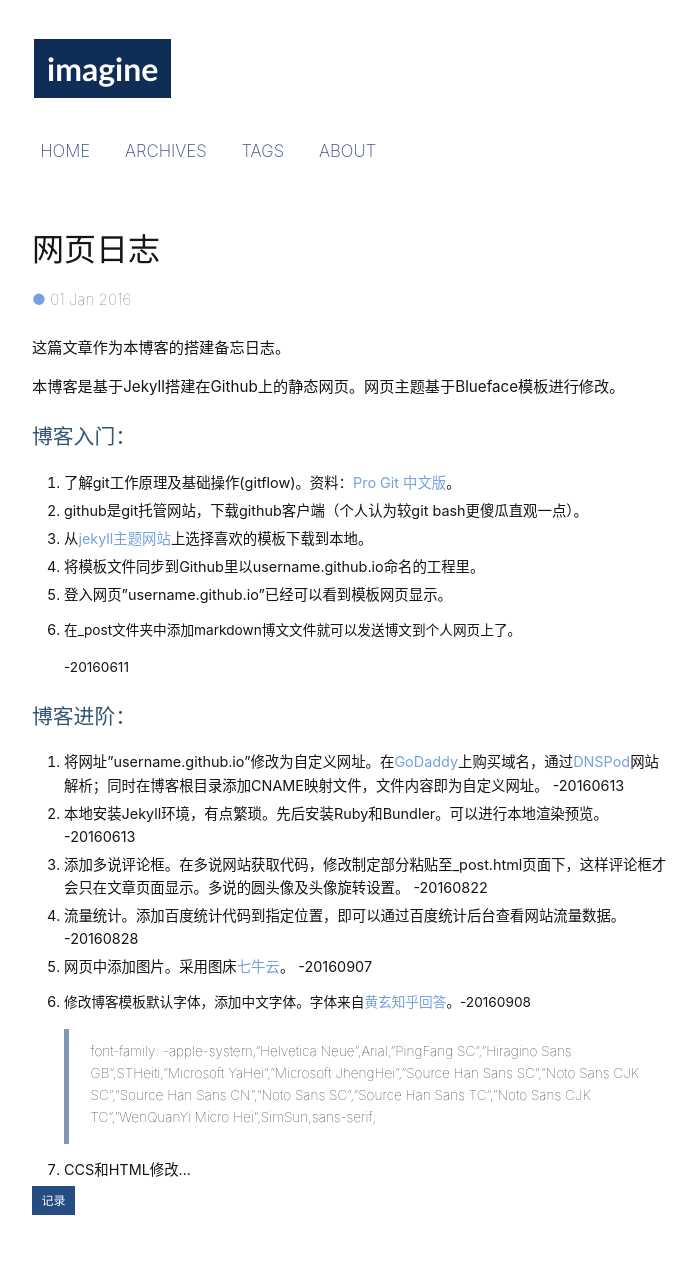
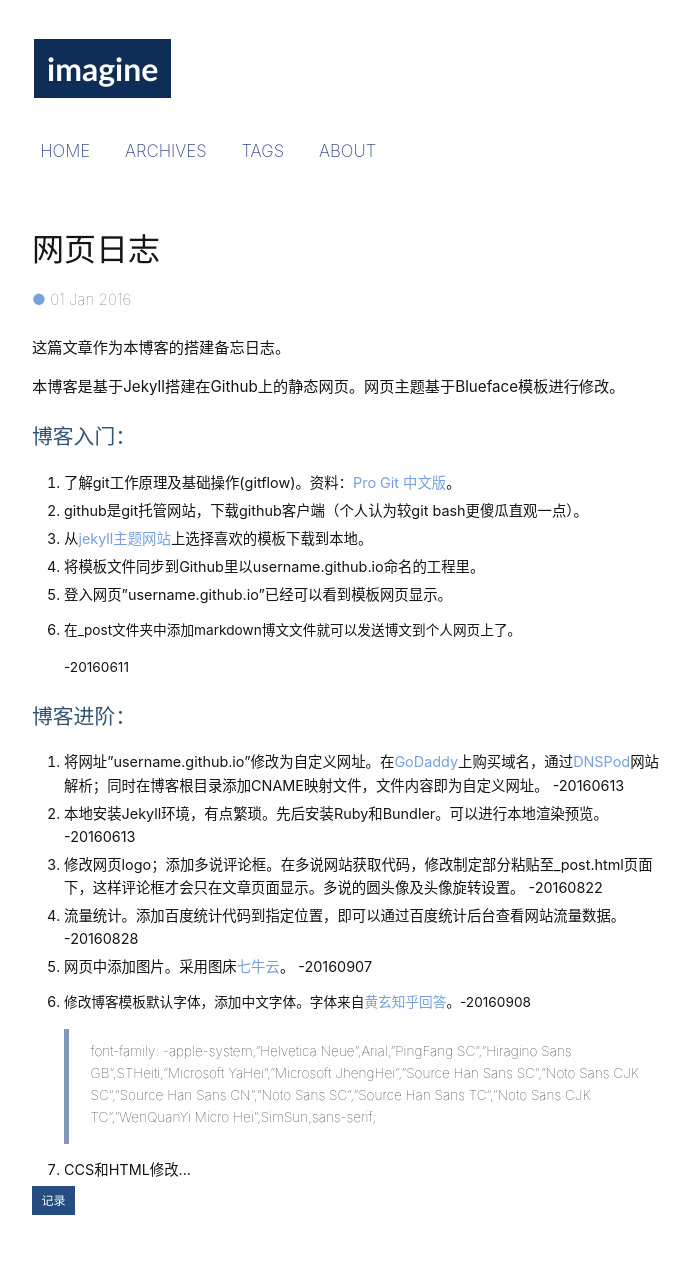
Before and after one commit to tumatu/tumatu.github.io, a Jekyll site: the page built from _posts/2016-00-00-网页日志.md, in a window 1280 px wide. Shown: the whole page, without its empty margins (288-984 px from the left). Built offline with Jekyll 4.4.1, drawn with Linux system fonts in a browser that asks for light colours; comment, search, counter and statistics services are not loaded.

Commit message:
upa=date

```diff
--- a/_posts/2016-00-00-网页日志.md
+++ b/_posts/2016-00-00-网页日志.md
@@ -24,7 +24,7 @@ tags: [记录]
 
 1. 将网址"username.github.io"修改为自定义网址。在[GoDaddy][GoDaddy]上购买域名，通过[DNSPod][DNSPod]网站解析；同时在博客根目录添加CNAME映射文件，文件内容即为自定义网址。  -20160613
 2. 本地安装Jekyll环境，有点繁琐。先后安装Ruby和Bundler。可以进行本地渲染预览。 -20160613
-3. 添加多说评论框。在多说网站获取代码，修改制定部分粘贴至_post.html页面下，这样评论框才会只在文章页面显示。多说的圆头像及头像旋转设置。  -20160822
+3. 修改网页logo；添加多说评论框。在多说网站获取代码，修改制定部分粘贴至_post.html页面下，这样评论框才会只在文章页面显示。多说的圆头像及头像旋转设置。  -20160822
 4. 流量统计。添加百度统计代码到指定位置，即可以通过百度统计后台查看网站流量数据。  -20160828
 5. 网页中添加图片。采用图床[七牛云][qiniu]。 -20160907
 6. 修改博客模板默认字体，添加中文字体。字体来自[黄玄知乎回答][zhihuanswer]。-20160908
```
